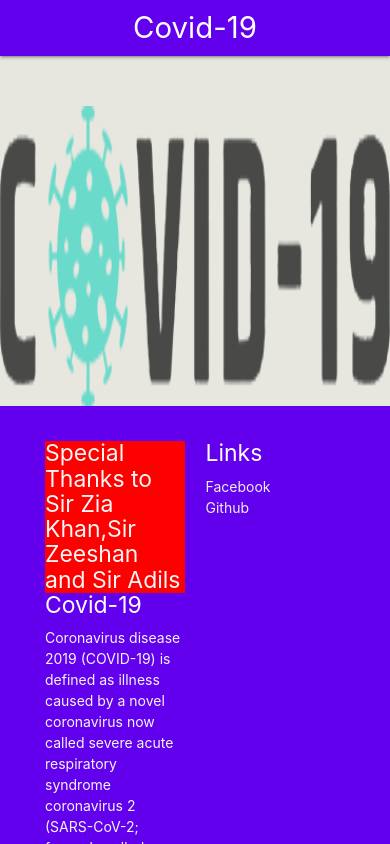
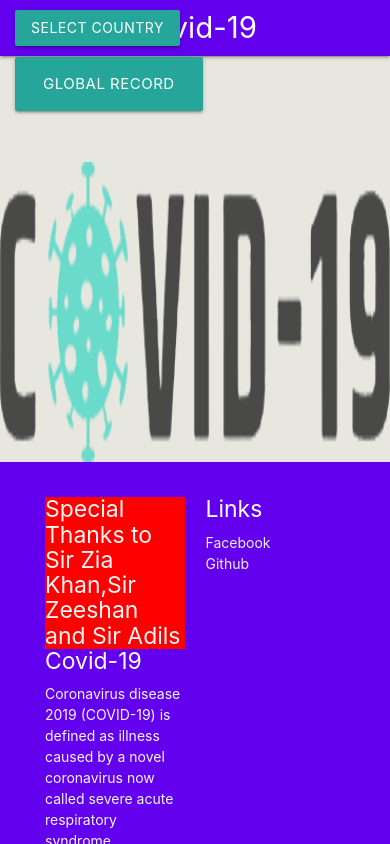
Before and after one commit to Mudasirrr/Covid-19-Tracker, a React (Create React App) app: page / in a window 390 px wide. Shown: the top 844 px of the page. Built offline with nearby package versions, Linux system fonts and the light colour scheme; no server answers.

Commit message:
Youtbe channel course

```diff
--- a/src/App.js
+++ b/src/App.js
@@ -37,6 +37,7 @@ class App extends React.Component {
 
     return (
       <BrowserRouter>
+
       {/* <div className={styles.container}> */}
 
       <Navbar/>
@@ -70,6 +71,7 @@ class App extends React.Component {
       <Footer/>
       </BrowserRouter>
 
+
     );
   }
 }
--- a/src/App.module.css
+++ b/src/App.module.css
@@ -51,3 +51,9 @@ body {
     width: 100%;
   }
 }
+
+@media only screen and (max-width : 992px) {
+  header, main, footer {
+    padding-left: 0;
+  }
+}
--- a/src/components/Layout/Navbar.js
+++ b/src/components/Layout/Navbar.js
@@ -1,12 +1,14 @@
 import React, { Component } from 'react';
 import {Link} from 'react-router-dom';
+
+import styles from '../../App.module.css';
 export default class Navbar extends Component {
     render() {
         return (
             <nav>
-              <div className="nav-wrapper"style={{background:"#6200ee"}}>
+              <div className="nav-wrapper show-on-small show-on-medium-and-down nav-wrapper  "style={{background:"#6200ee"}}>
                 <Link to="/" className="brand-logo">Covid-19</Link>
-                <ul className="right hide-on-med-and-down">
+                <ul className="right ">
 
                   <li><Link  to="/selcountry"className="waves-effect waves-light btn">Select Country</Link></li>
                   <li><Link  to="/chart"className="waves-effect waves-light btn-large">Global Record</Link></li>
```
